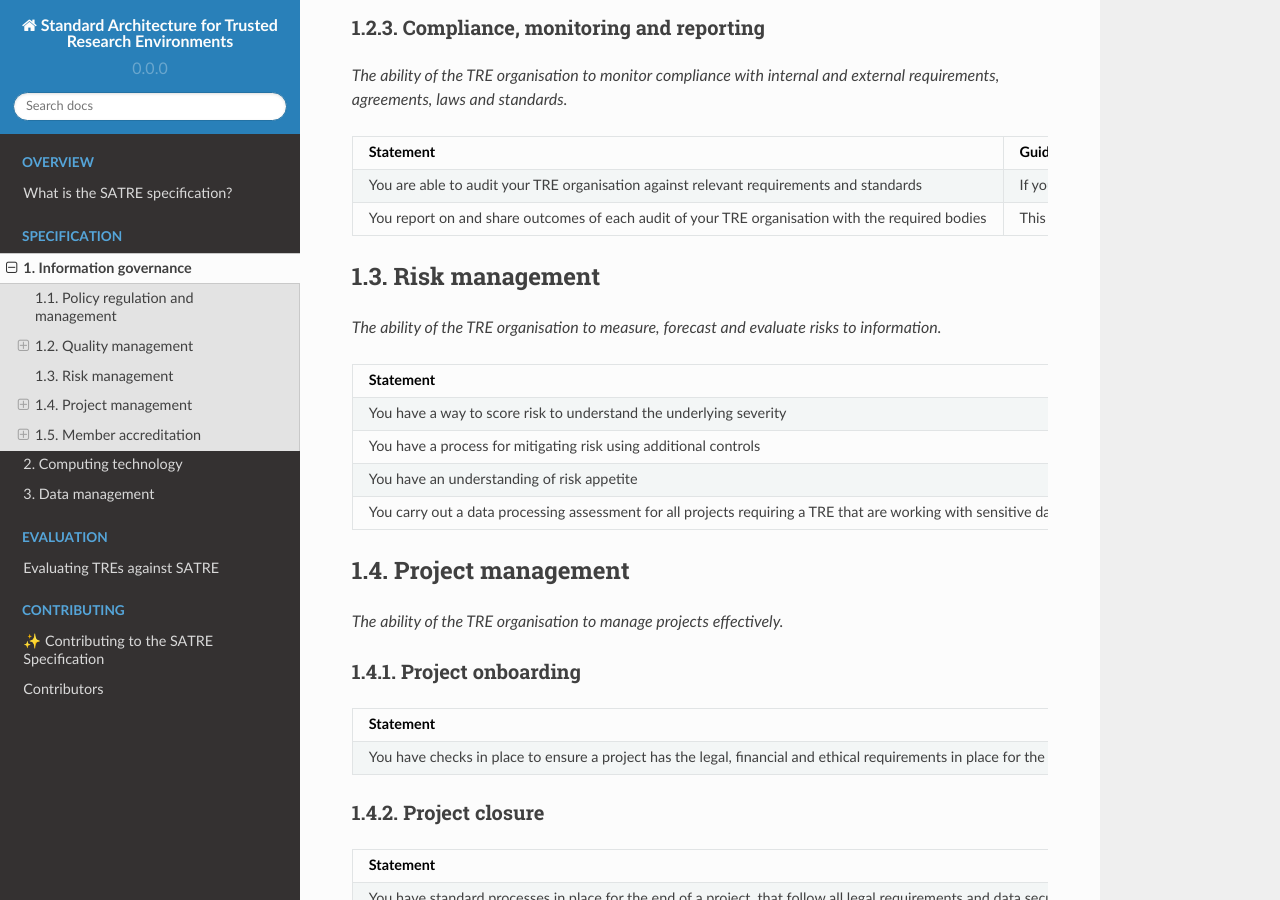
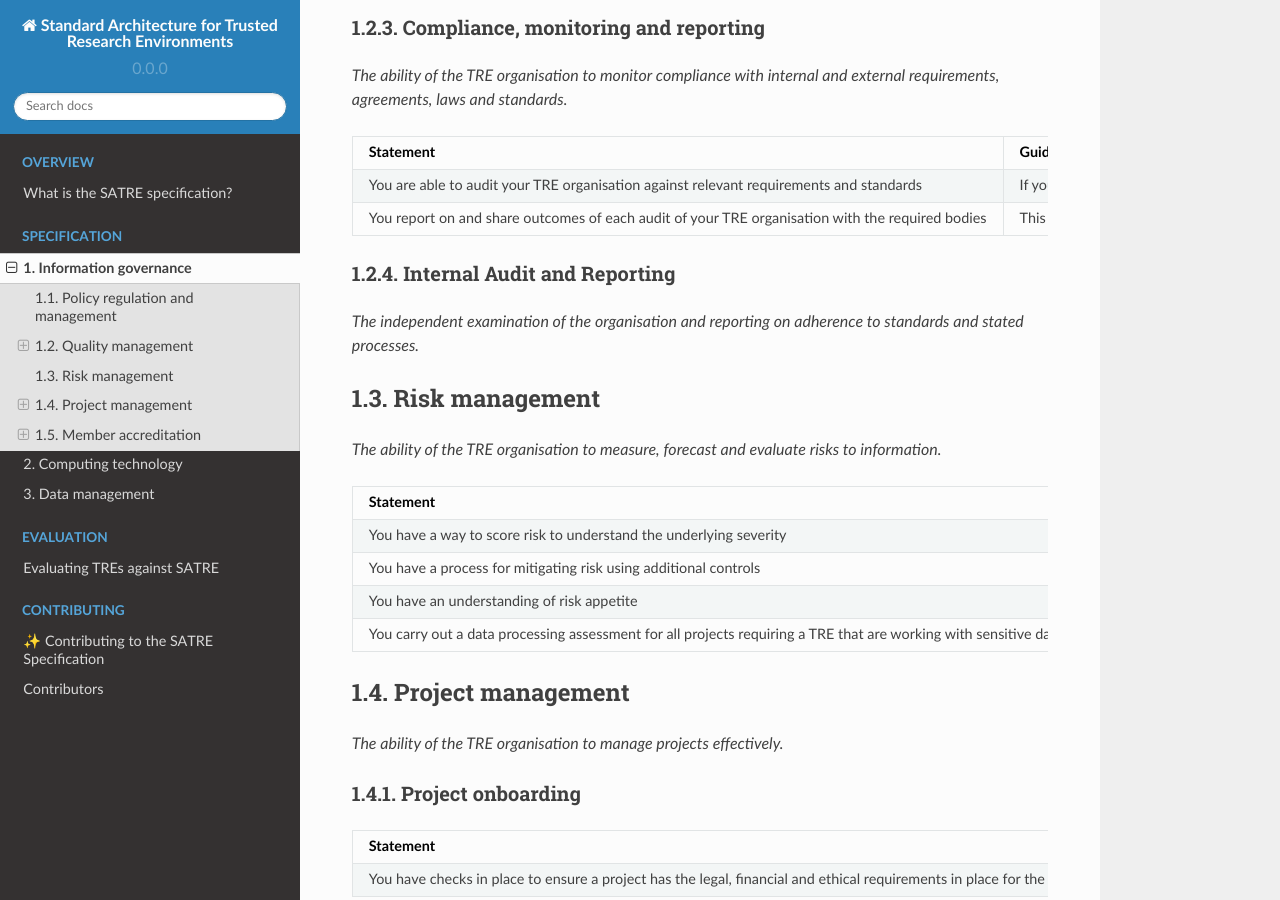
Before and after one commit to sa-tre/satre-specification, a Sphinx documentation site: the page built from docs/source/pillars/information_governance.md, in a window 1280 px wide and 900 px high, scrolled down 1414 px. Built offline with Sphinx 7.4.7 and the Read the Docs theme 2.0.0, drawn with Linux system fonts in a browser that asks for light colours.

Commit message:
Revert "remove internal audit cap"
This reverts commit 3a2d8379eaddd114c207798c529f7e48b8c8ca0d.

````diff
--- a/docs/source/pillars/information_governance.md
+++ b/docs/source/pillars/information_governance.md
@@ -87,6 +87,10 @@ _The ability of the TRE organisation to monitor compliance with internal and ext
   - This may included regulatory bodies or the organisations that manage accreditations you have
   - Mandatory
 ```
+
+### Internal Audit and Reporting
+
+_The independent examination of the organisation and reporting on adherence to standards and stated processes._
 
 ## Risk management
 
````
